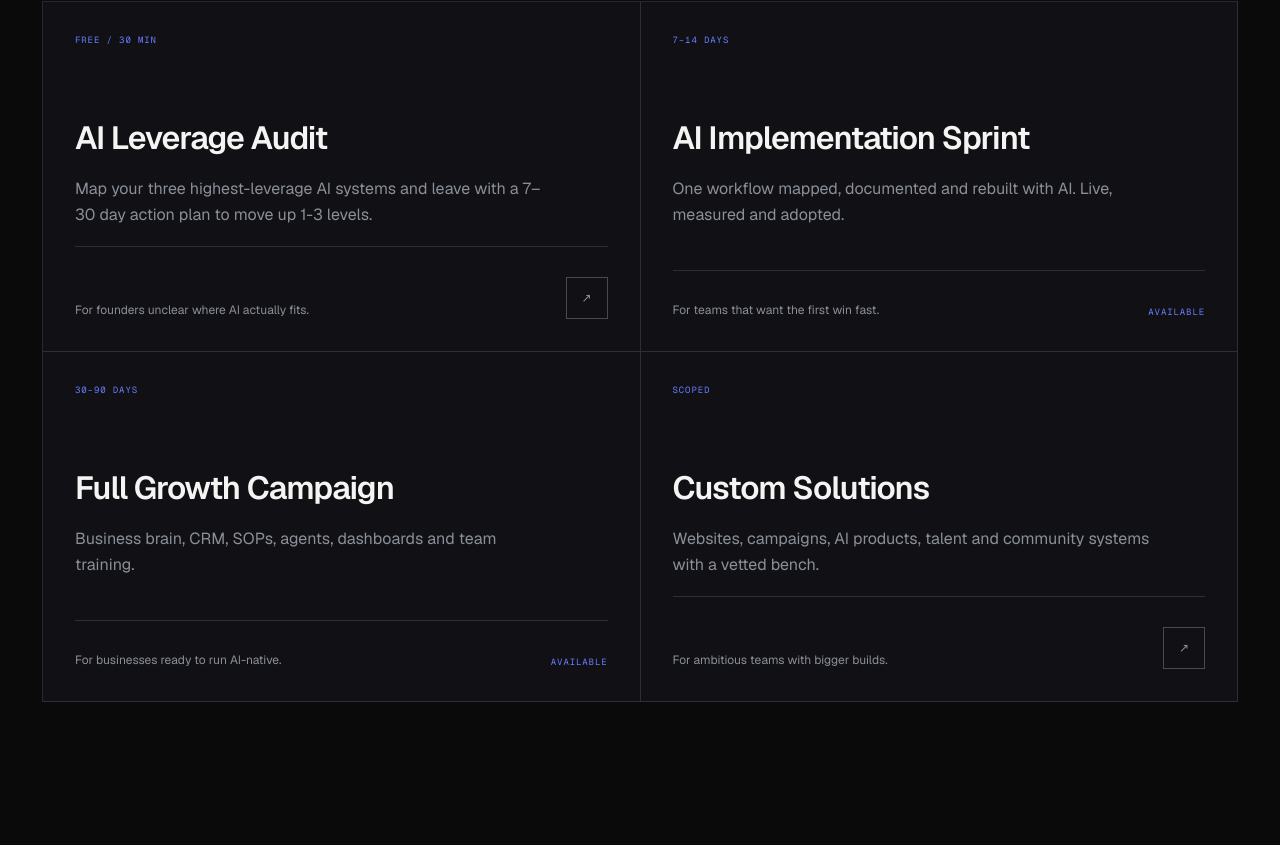
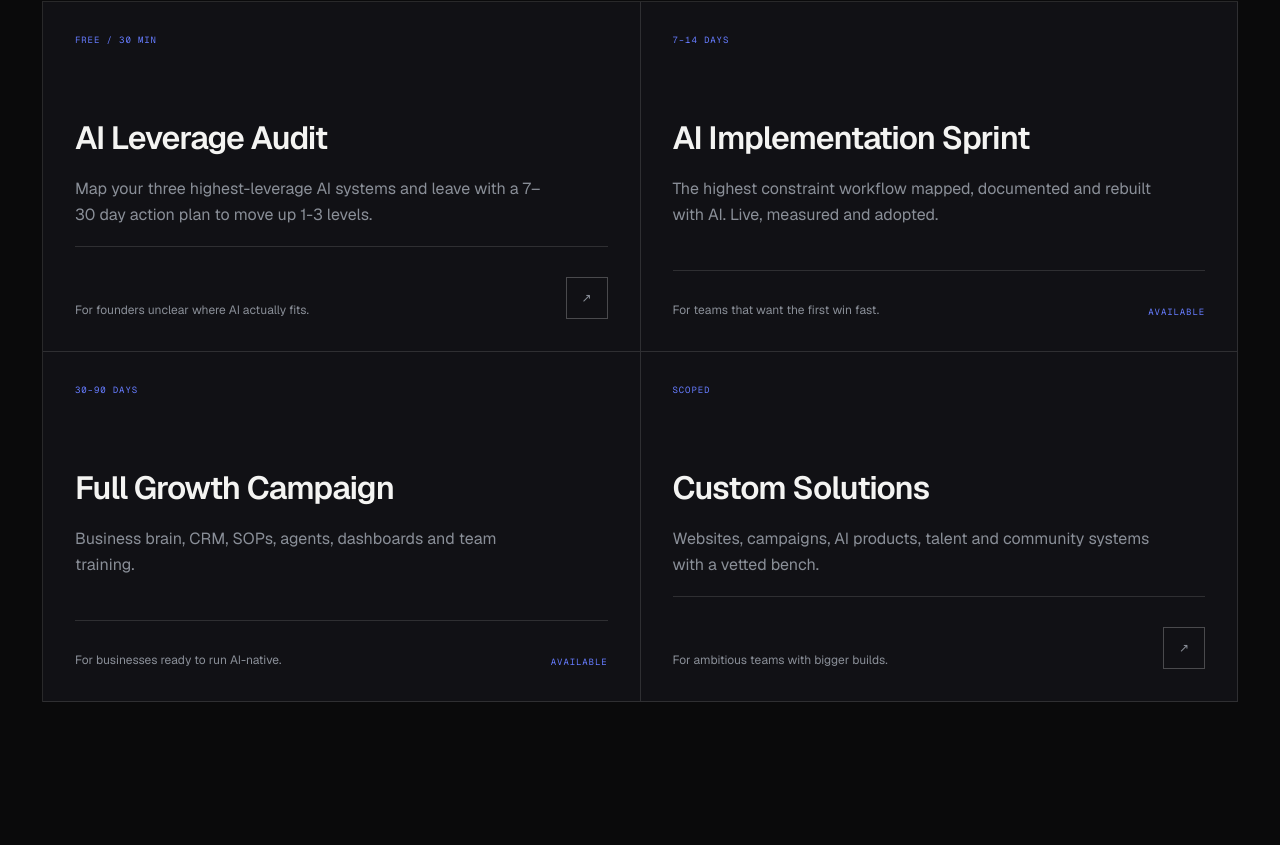
Before and after one commit to beniskillen/Growth-Labs, a Next.js app: page / in a window 1280 px wide. Shown: the part 6315-7160 px from the top of the page. Built offline with nearby package versions, Linux system fonts and the light colour scheme.

Commit message:
Apply final editor copy changes

```diff
--- a/app/components.tsx
+++ b/app/components.tsx
@@ -126,7 +126,7 @@ export function Footer() {
     <footer className="footer">
       <div>
         <Wordmark />
-        <p>Operator-led AI growth studio · Bali / remote</p>
+        <p>Revenue first AI implementation · Marketing systems</p>
       </div>
       <nav aria-label="Footer navigation">
         <Link href="/solutions">Solutions</Link>
--- a/app/page.tsx
+++ b/app/page.tsx
@@ -81,7 +81,7 @@ const offers = [
   {
     code: "7–14 DAYS",
     title: "AI Implementation Sprint",
-    copy: "One workflow mapped, documented and rebuilt with AI. Live, measured and adopted.",
+    copy: "The highest constraint workflow mapped, documented and rebuilt with AI. Live, measured and adopted.",
     fit: "For teams that want the first win fast.",
   },
   {
```
